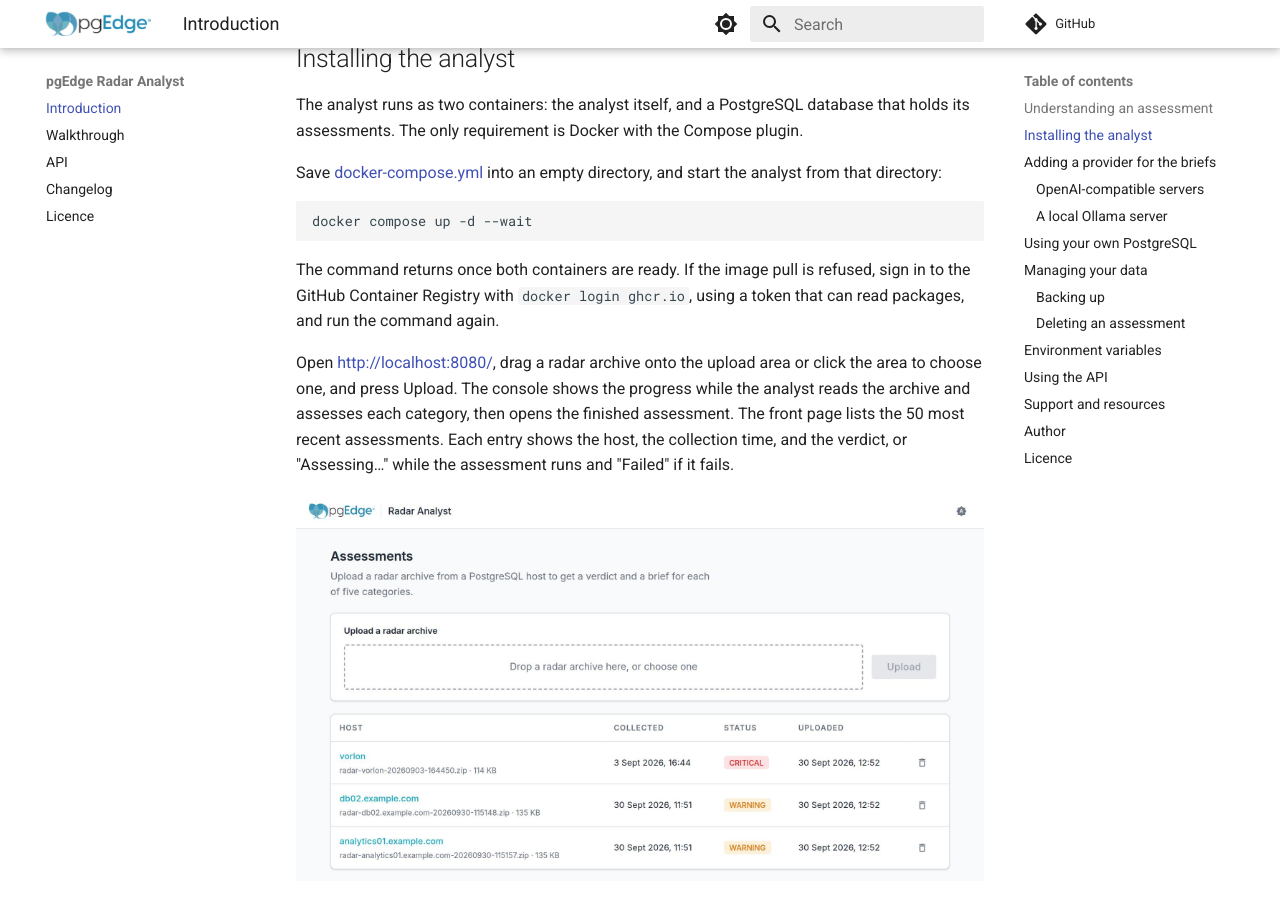
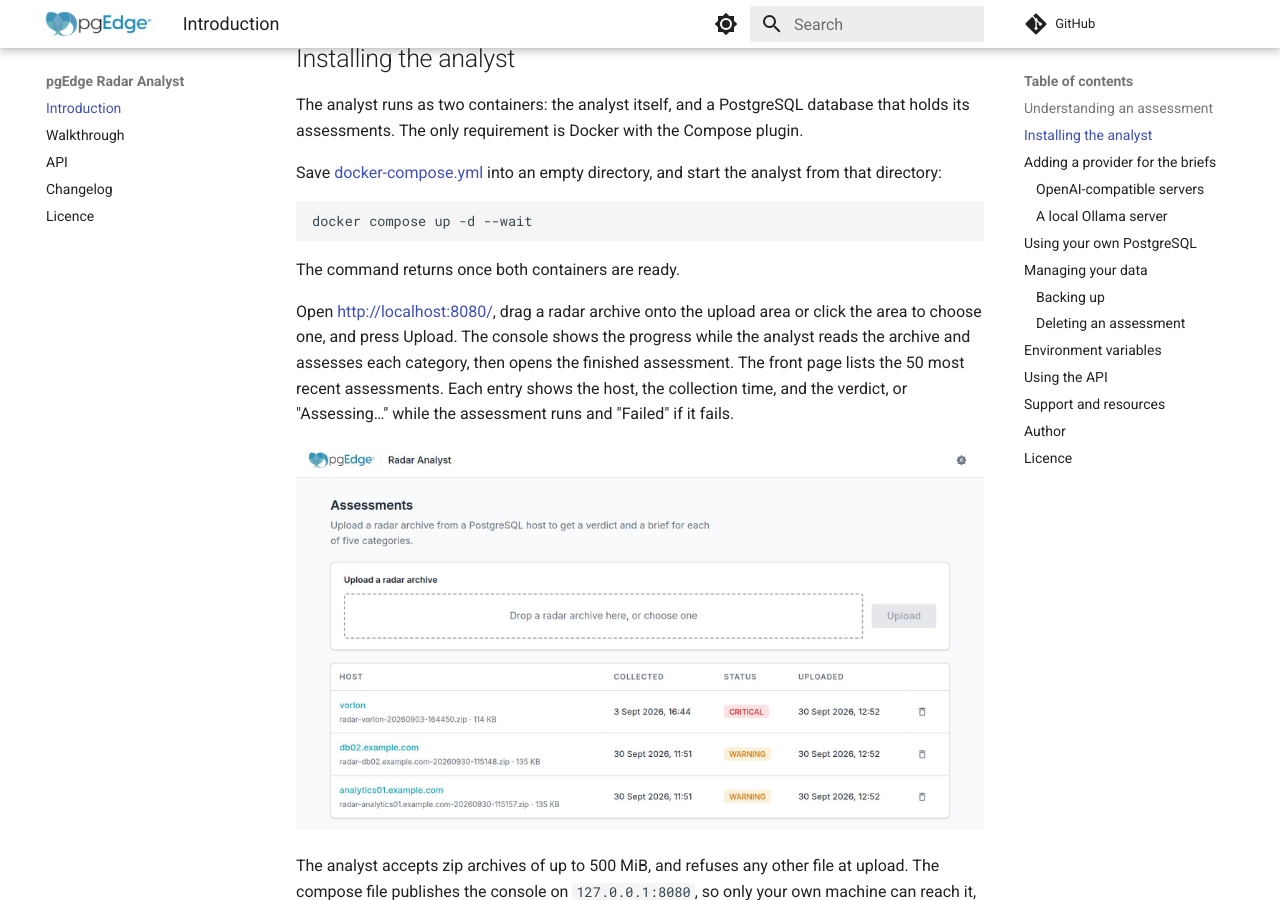
Before and after one commit to pgEdge/radar-analyst, an MkDocs documentation site: the page built from docs/index.md, in a window 1280 px wide and 900 px high, scrolled down 1851 px. Built offline with MkDocs 1.6.1 and Material for MkDocs 9.7.7, drawn with Linux system fonts in a browser that asks for light colours; comment, search, counter and statistics services are not loaded.

Commit message:
docs: drop the registry login advice now that the image is public

````diff
--- a/docs/index.md
+++ b/docs/index.md
@@ -67,10 +67,7 @@ into an empty directory, and start the analyst from that directory:
 docker compose up -d --wait
 ```
 
-The command returns once both containers are ready. If the image
-pull is refused, sign in to the GitHub Container Registry with
-`docker login ghcr.io`, using a token that can read packages, and
-run the command again.
+The command returns once both containers are ready.
 
 Open [http://localhost:8080/](http://localhost:8080/), drag a radar
 archive onto the upload area or click the area to choose one, and
````
Also changed, not shown: README.md (+1 -4 lines), docs/walkthrough.md (+0 -4 lines), 2 other files.
